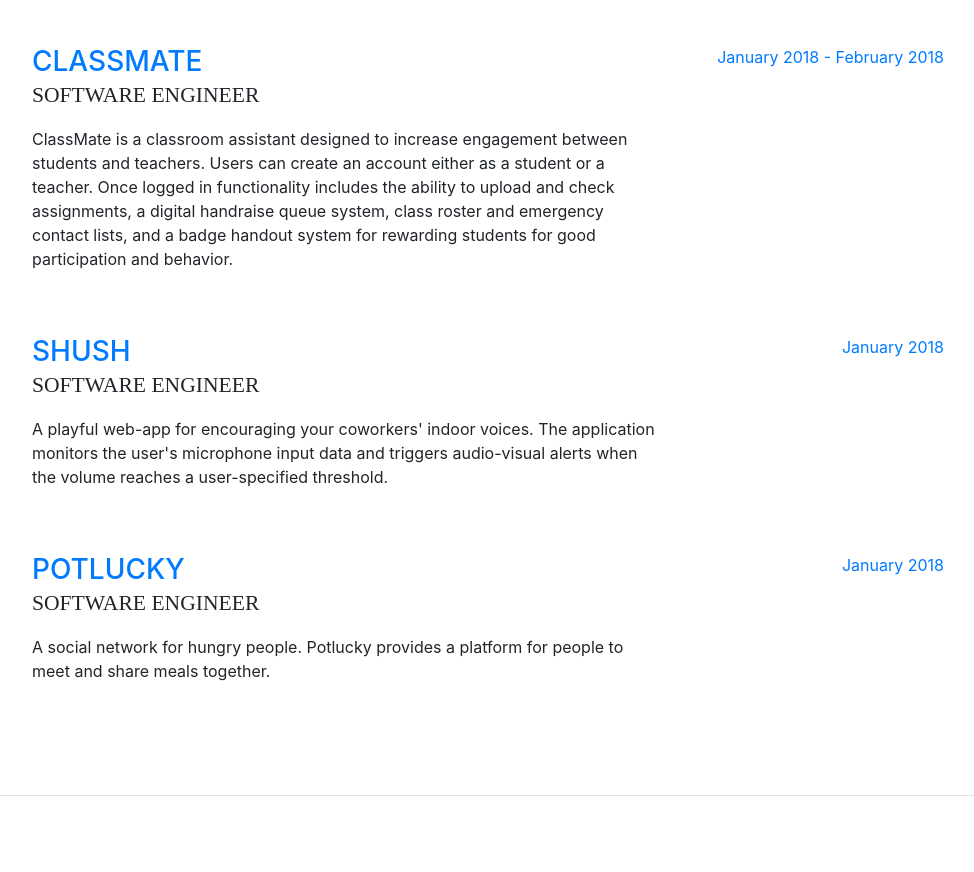
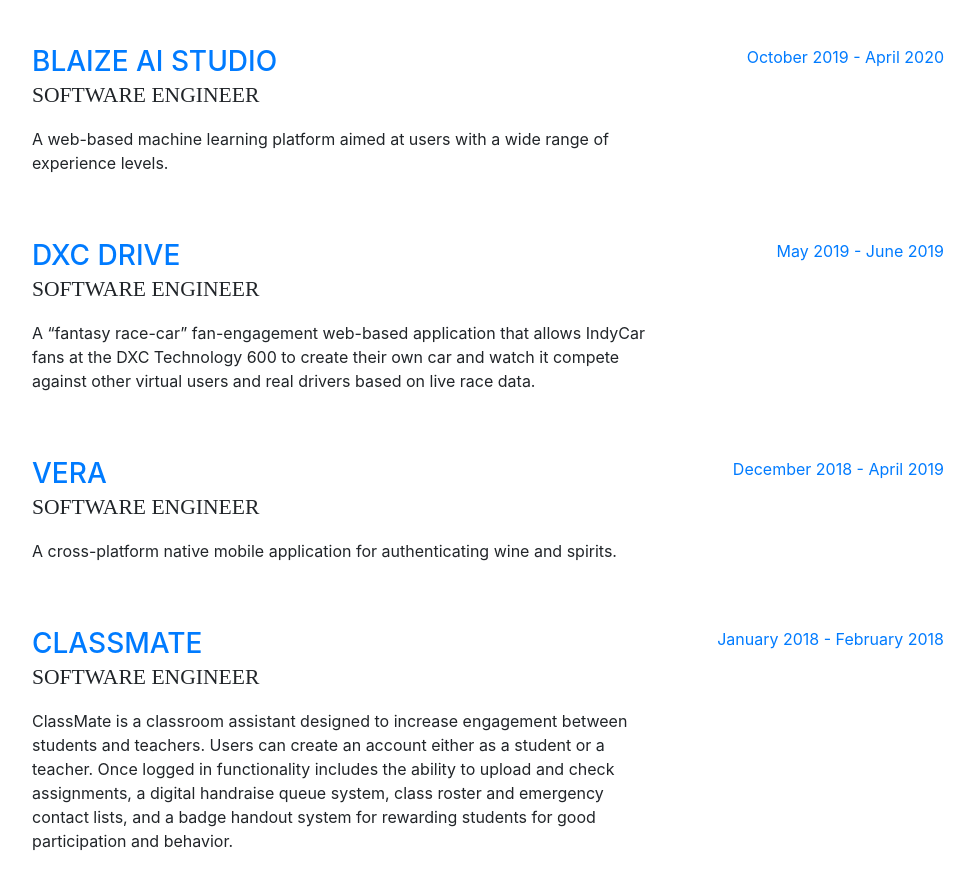
Before and after one commit to gsveitch/gsveitch.github.io, a website with bundled scripts: page index.html in a window 1280 px wide. Shown: the part 889-1761 px from the top of the page, without its empty margins (288-1262 px from the left). Built offline with nearby package versions, Linux system fonts and the light colour scheme; a web font is replaced by a local one.

Commit message:
update projects lists

```diff
--- a/index.html
+++ b/index.html
@@ -110,6 +110,42 @@
 
           <div class="resume-item d-flex flex-column flex-md-row mb-5">
             <div class="resume-content mr-auto">
+              <h3 class="mb-0"><a href="https://www.blaize.com/products/ai-studio/" rel="noopener noreferrer" target="_blank">Blaize AI Studio</a></h3>
+              <div class="subheading mb-3">Software Engineer</div>
+              <p>A web-based machine learning platform aimed at users with a wide range of experience levels.
+              </p>
+            </div>
+            <div class="resume-date text-md-right">
+              <span class="text-primary">October 2019 - April 2020</span>
+            </div>
+          </div>
+
+          <div class="resume-item d-flex flex-column flex-md-row mb-5">
+            <div class="resume-content mr-auto">
+              <h3 class="mb-0"><a href="https://blogs.dxc.technology/2019/06/05/race-against-the-indycar-pros-with-fan-app-from-dxc-and-team-penske/" rel="noopener noreferrer" target="_blank">DXC Drive</a></h3>
+              <div class="subheading mb-3">Software Engineer</div>
+              <p>A “fantasy race-car” fan-engagement web-based application that allows IndyCar fans at the DXC Technology 600 to create their own car and watch it compete against other virtual users and real drivers based on live race data.
+              </p>
+            </div>
+            <div class="resume-date text-md-right">
+              <span class="text-primary">May 2019 - June 2019</span>
+            </div>
+          </div>
+
+          <div class="resume-item d-flex flex-column flex-md-row mb-5">
+            <div class="resume-content mr-auto">
+              <h3 class="mb-0"><a href="hhttp://www.verifiedbyvera.com" rel="noopener noreferrer" target="_blank">VERA</a></h3>
+              <div class="subheading mb-3">Software Engineer</div>
+              <p>A cross-platform native mobile application for authenticating wine and spirits.
+              </p>
+            </div>
+            <div class="resume-date text-md-right">
+              <span class="text-primary">December 2018 - April 2019</span>
+            </div>
+          </div>
+
+          <div class="resume-item d-flex flex-column flex-md-row mb-5">
+            <div class="resume-content mr-auto">
               <h3 class="mb-0"><a href="https://bookwormopspark.github.io/" rel="noopener noreferrer" target="_blank">ClassMate</a></h3>
               <div class="subheading mb-3">Software Engineer</div>
               <p>ClassMate is a classroom assistant designed to increase engagement between students and teachers. Users can create an account
@@ -129,17 +165,6 @@
               <div class="subheading mb-3">Software Engineer</div>
               <p>A playful web-app for encouraging your coworkers' indoor voices. The application monitors the user's microphone
               input data and triggers audio-visual alerts when the volume reaches a user-specified threshold.</p>
-            </div>
-            <div class="resume-date text-md-right">
-              <span class="text-primary">January 2018</span>
-            </div>
-          </div>
-
-          <div class="resume-item d-flex flex-column flex-md-row mb-5">
-            <div class="resume-content mr-auto">
-              <h3 class="mb-0"><a href="http://potlucky.club" rel="noopener noreferrer" target="_blank">Potlucky</a></h3>
-              <div class="subheading mb-3">Software Engineer</div>
-              <p>A social network for hungry people. Potlucky provides a platform for people to meet and share meals together.</p>
             </div>
             <div class="resume-date text-md-right">
               <span class="text-primary">January 2018</span>
```
